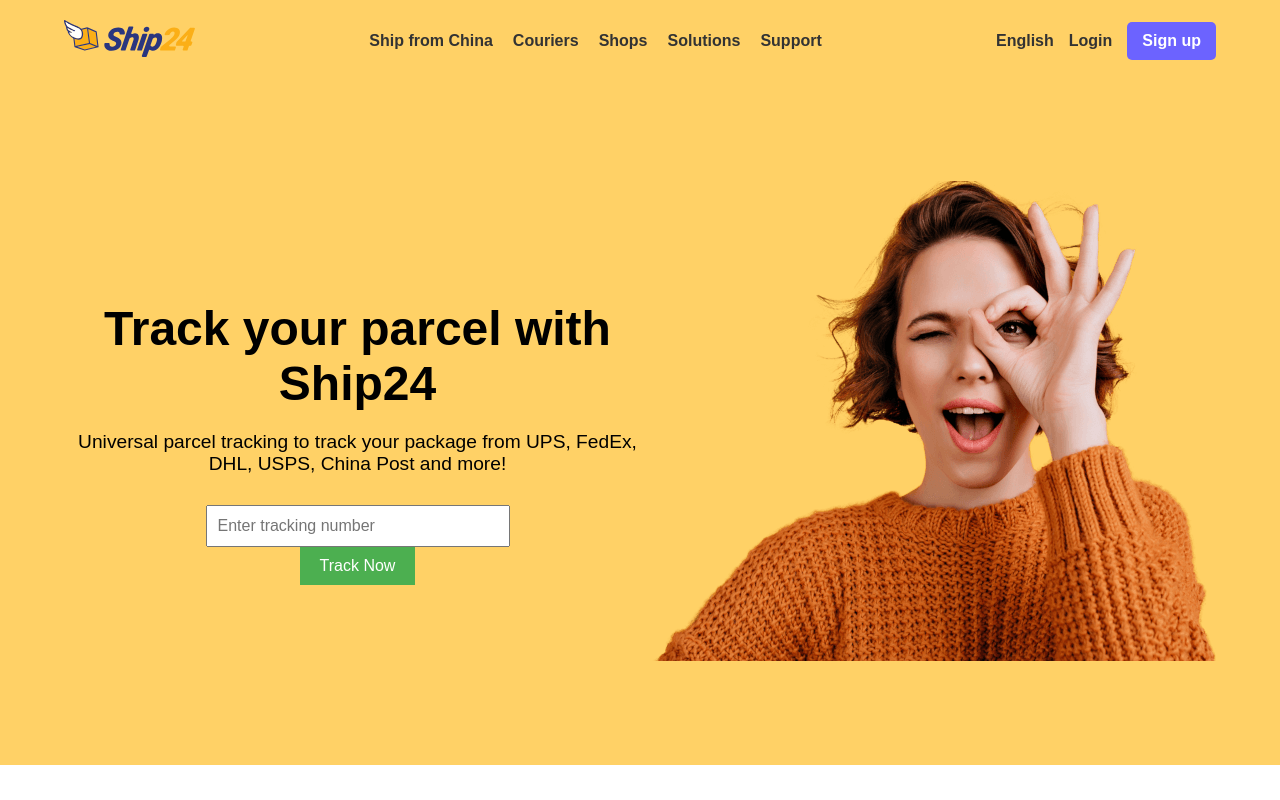
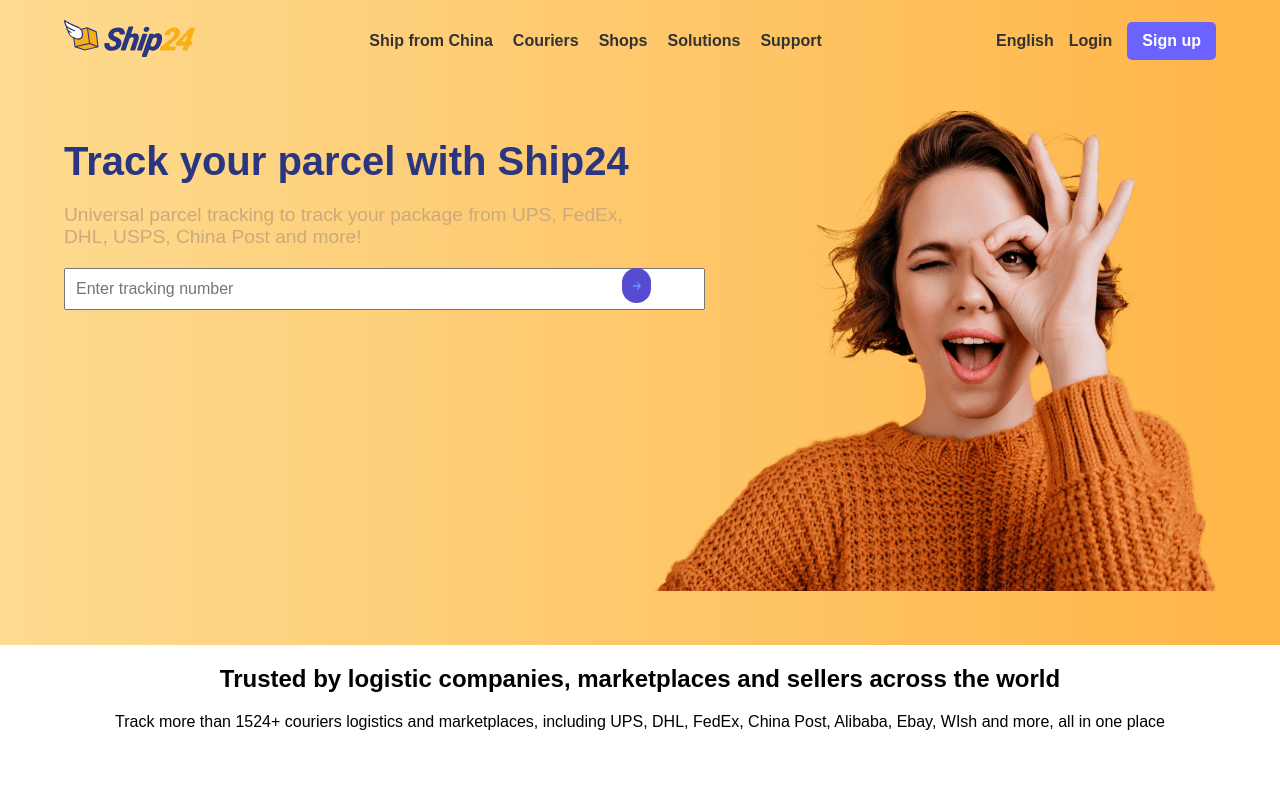
Before and after one commit to Babalola-philip/sampleOne, a plain HTML site: page index.html in a window 1280 px wide. Drawn offline with Linux system fonts and the light colour scheme.

Commit message:
No light to continue

```diff
--- a/index.html
+++ b/index.html
@@ -7,6 +7,7 @@
     <link rel="stylesheet" href="style.css">
 </head>
 <body>
+
     <header>
         <div class="container">
             <div class="logo">
@@ -35,10 +36,10 @@
             <div class="Fcontent">
                 <h2>Track your parcel with Ship24</h2>
                 <p>Universal parcel tracking to track your package from UPS, FedEx, DHL, USPS, China Post and more!</p>
-                <form action="#">
+                <div class="input-container">
                     <input type="text" placeholder="Enter tracking number">
-                    <button type="submit">Track Now</button>
-                </form>
+                    <button type="submit" class="logo-button"><img src="./img/arrowhead.png" alt="arrow"></button>
+                </div>
             </div>
             <div class="fineGirl">
                 <img src="./img/fine-gurl.png" alt="This girl fine">
@@ -46,6 +47,16 @@
         </div>
     </section>
 
+    <!--Second section-->
+    <section class="secondSec">
+        <div class="text">
+            <h2>Trusted by logistic companies, marketplaces and sellers across the world</h2>
+            <p>Track more than 1524+ couriers logistics and marketplaces, including  <span class="firstSpan">UPS, DHL, FedEx, China Post, Alibaba, Ebay, WIsh</span> and more, all in one place</p>
+        </div>
+    </section>
+
+
+
 
 </body>
 </html>
--- a/style.css
+++ b/style.css
@@ -3,10 +3,12 @@
     margin: 0;
     padding: 0;
     box-sizing: border-box;
+
 }
 
+
 header {
-    background-color: #FFD166;
+    background: linear-gradient(to right, rgb(253, 219, 145), rgb(255, 181, 71) 99%);
     padding: 20px 0;
 }
 
@@ -70,40 +72,80 @@
 }
 
 .firstsec {
-    /* background-image: url('background.jpg'); */
-    /* background-size: cover; */
-    background-color: #FFD166;
-    /* color: #FFD166; */
+    background: linear-gradient(to right, rgb(253, 219, 145), rgb(255, 181, 71) 99%);;
+    padding: 50px 0;
     text-align: center;
-    padding: 100px 0;
 }
+
+.firstsec .container {
+    display: flex;
+    justify-content: space-between;
+    align-items: center;
+    margin-top: -20px;
+}
+
+.Fcontent {
+    flex: 1;
+    text-align: left;
+    max-width: 60%;
+    margin-top: -290px;
+}
+
 .Fcontent h2 {
-    font-size: 3em;
+    font-size: 2.5em;
     margin-bottom: 20px;
+    color: #2A367F;
 }
 
 .Fcontent p {
     font-size: 1.2em;
-    margin-bottom: 30px;
+    margin-bottom: 20px;
+    color: #CAAA7C;
 }
 
-.Fcontent form {
-    max-width: 400px;
-    margin: 0 auto;
+.input-container {
+    position: relative;
 }
 
-.Fcontent input[type="text"] {
-    width: 70%;
-    padding: 10px;
+.input-container input[type="text"] {
+    width: 100%;
+    padding: 10px 40px 10px 10px;
     font-size: 1em;
 }
 
-.Fcontent button {
-    padding: 10px 20px;
-    font-size: 1em;
-    background-color: #4CAF50;
+.input-container .logo-button {
+    position: absolute;
+    top: 0;
+    right: 0;
+    padding: 10px;
+    width: 5%;
+    background-color: #574bd1;
+    border-radius: 100px;
     color: #fff;
     border: none;
     cursor: pointer;
     transition: background-color 0.3s;
 }
+
+.input-container .logo-button img {
+    max-width: 100%;
+    height: auto;
+}
+/* .fineGirl {
+    flex: 1;
+    display: flex;
+    justify-content: flex-end;
+    align-items: flex-end;
+} */
+
+.fineGirl img {
+    max-width: 100%;
+    height: auto;
+}
+
+.secondSec{
+    text-align: center;
+}
+.text h2{
+    font-size: 35;
+}
```
Also changed, not shown: img/arrowhead.png (added).
